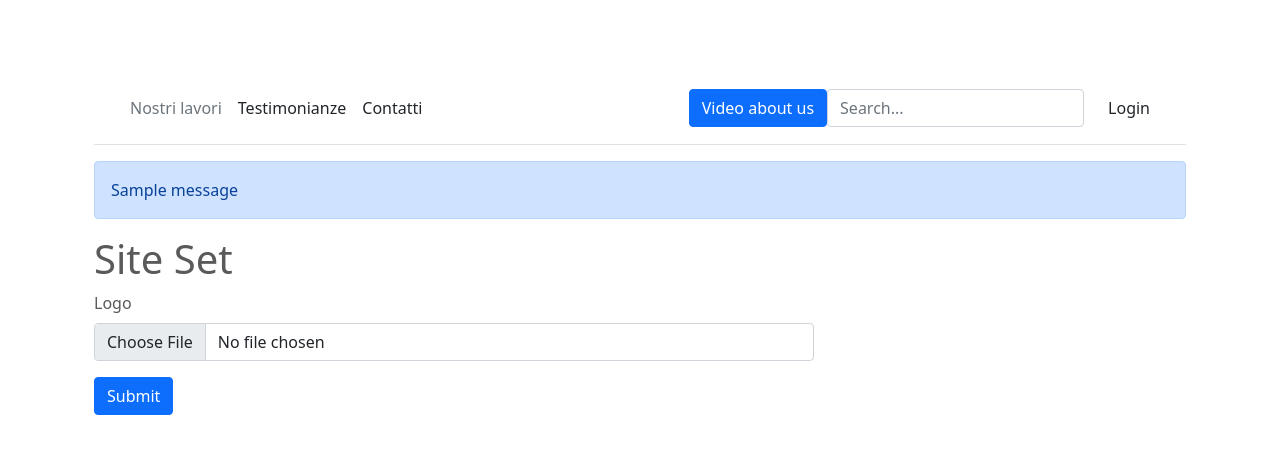
After one commit to Miity/flask-site-cucito_in_mare, a Flask app: template templates/blog/site_set.html in a window 1280 px wide. The commit adds this page. Shown: the top 454 px of the page. Run offline with Flask 2, Linux system fonts and the light colour scheme; the template is opened without the code that fills it, so the values that code supplies are empty, except form fields; tables that the repository leaves empty hold one stand-in row (values such as "Sample post"); one stand-in notice (Sample message) is shown; form fields are guessed from the names that the template uses; some libraries are stand-ins or nearby versions.

Commit message:
site set

```diff
--- a/forms.py
+++ b/forms.py
@@ -9,3 +9,8 @@ class UserForm(FlaskForm):
     email = StringField('Email', validators=[Email()])
     roles = StringField('Email', validators=[Email()])
     submit = SubmitField('Submit')
+
+
+class SiteForm(FlaskForm):
+    logo = FileField('Site Logo')
+    submit = SubmitField('Submit')
--- /dev/null
+++ b/templates/blog/site_set.html
@@ -0,0 +1,31 @@
+{% extends 'base_admin.html' %}
+
+{% block title %}Site Set{% endblock %}
+
+{% block content %}
+
+{% for message in get_flashed_messages() %}
+<div class="alert alert-primary" role="alert">
+	{{ message }}
+</div>
+{% endfor %}
+
+
+<div class="row">
+	<div class="col-8 ">
+
+
+		<h1>Site Set</h1>
+		<form method="POST"  enctype="multipart/form-data" >
+			<div class="mb-3">
+				{{ form.hidden_tag() }}
+				<p>{{ form.logo.label(class="form-label") }} {{ form.logo(class="form-control") }}</p>
+
+				<p>{{ form.submit(class="btn btn-primary") }}</p>
+			</div>
+		</form>
+
+
+	</div>
+
+{% endblock %}
--- a/templates/nav.html
+++ b/templates/nav.html
@@ -4,6 +4,7 @@
     <ul class="nav me-auto">
       <li class="nav-item"><a href="{{url_for('all_users')}}" class="nav-link link-dark px-2">users</a></li>
       <li class="nav-item"><a href="{{url_for('posts.index')}}" class="nav-link link-dark px-2">blog</a></li>
+      <li class="nav-item"><a href="{{url_for('site_set')}}" class="nav-link link-dark px-2">site_set</a></li>
     </ul>
   </div>
 </nav>
```
Also changed, not shown: utils.py (+7 -3 lines), view.py (+11 -16 lines).
